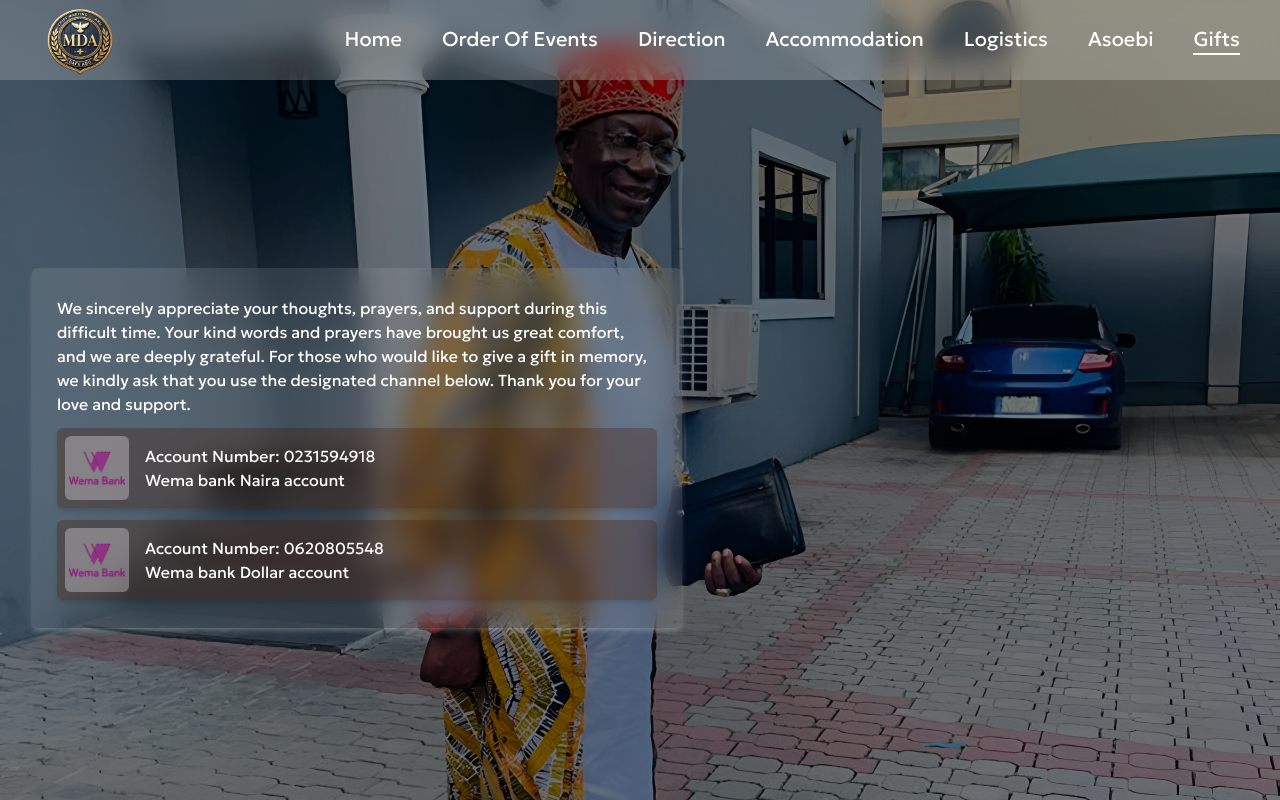
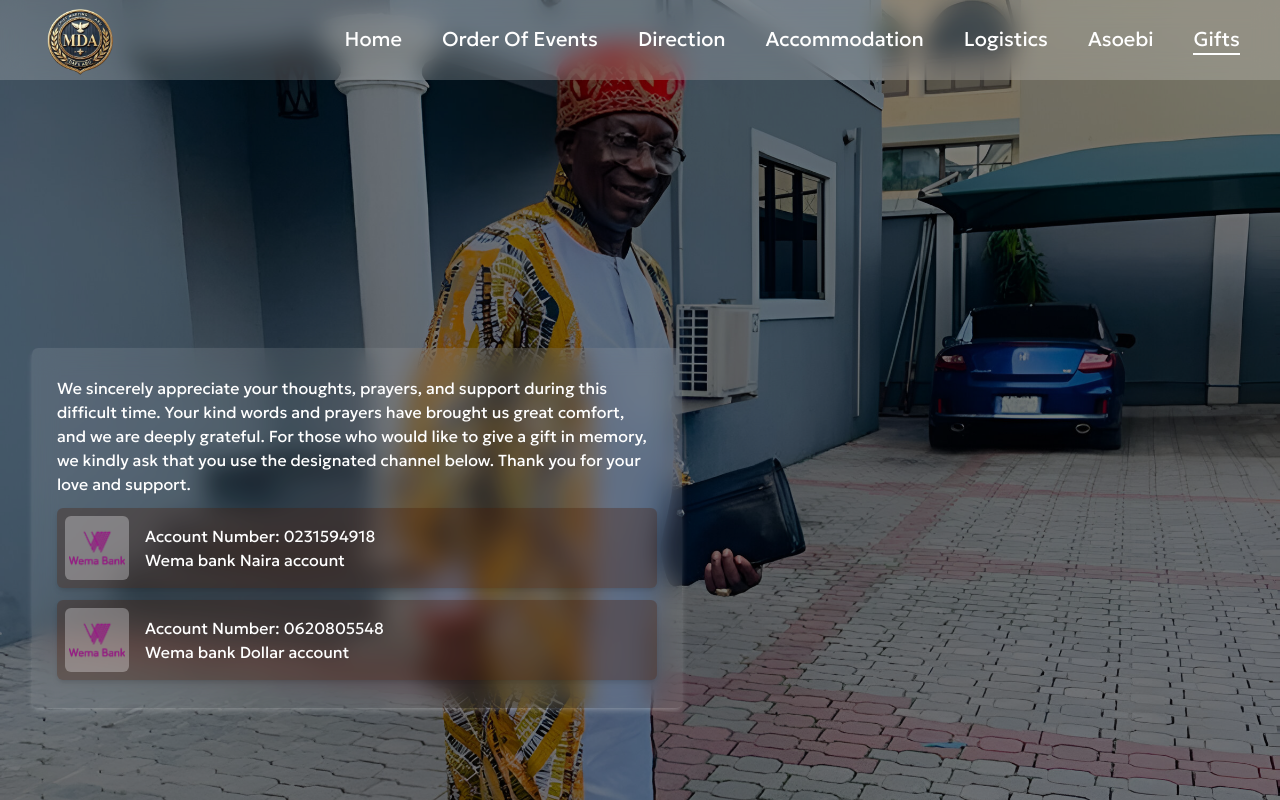
Before and after one commit to Dennardavid/Chief-Martins, a Next.js app: page /gifts in a window 1280 px wide. Built offline with nearby package versions, Linux system fonts and the light colour scheme.

Commit message:
gifts page blur alignment

```diff
--- a/src/app/gifts/page.jsx
+++ b/src/app/gifts/page.jsx
@@ -6,15 +6,15 @@ export default function DonationPage() {
       <div className="w-dvw bg-[url('/gifts-mobile-bg.jpeg')] md:bg-[url('/gifts-tablet-bg.jpeg')] lg:bg-[url('/gifts-bg.jpeg')] h-screen full bg-cover bg-no-repeat pb-1">
         <div className="fixed inset-0 bg-black bg-opacity-50 z-40" id="wrapper">
           <Navbar />
-          <section className="relative lg:top-[20%] lg:left-[2.5%] flex flex-col gap-3 px-2 md:px-8 lg:px-10 justify-center items-center mt-7 text-white backdrop-blur-md backdrop-filter bg-white/10 w-[650px] p-7 rounded-md shadow-md shadow-white/20">
-            <p className="text-sm md:text-base 2xl:text-xl w-[600px]">
+          <section className="relative top-[30%] lg:top-[30%] lg:left-[2.5%] flex flex-col mx-auto lg:mx-0 gap-3 px-2 md:px-8 lg:px-10 justify-center items-center mt-7 text-white backdrop-blur-md backdrop-filter bg-white/10 w-[400px] md:w-[650px] p-4 md:p-7 rounded-md shadow-md shadow-white/20">
+            <p className="text-sm md:text-base 2xl:text-xl w-[370px] md:w-[600px]">
               We sincerely appreciate your thoughts, prayers, and support during
               this difficult time. Your kind words and prayers have brought us
               great comfort, and we are deeply grateful. For those who would
               like to give a gift in memory, we kindly ask that you use the
               designated channel below. Thank you for your love and support.
             </p>
-            <div className="flex items-center gap-4 bg-amber-950/30 p-2 rounded-md shadow-md w-[600px]">
+            <div className="flex items-center gap-4 bg-amber-950/30 p-2 rounded-md shadow-md w-[370px] md:w-[600px]">
               <img
                 src="/wema.png"
                 alt="wema bank"
@@ -25,7 +25,7 @@ export default function DonationPage() {
                 <span>Wema bank Naira account</span>
               </p>
             </div>
-            <div className="flex items-center gap-4 bg-amber-950/30 p-2 rounded-md shadow-md w-[600px]">
+            <div className="flex items-center gap-4 bg-amber-950/30 p-2 rounded-md shadow-md w-[370px] md:w-[600px]">
               <img
                 src="/wema.png"
                 alt="wema bank"
```
